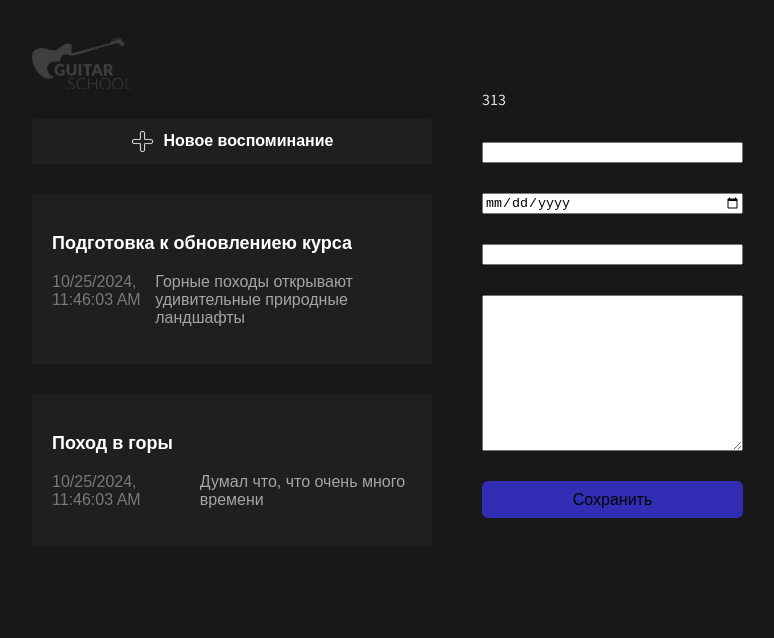
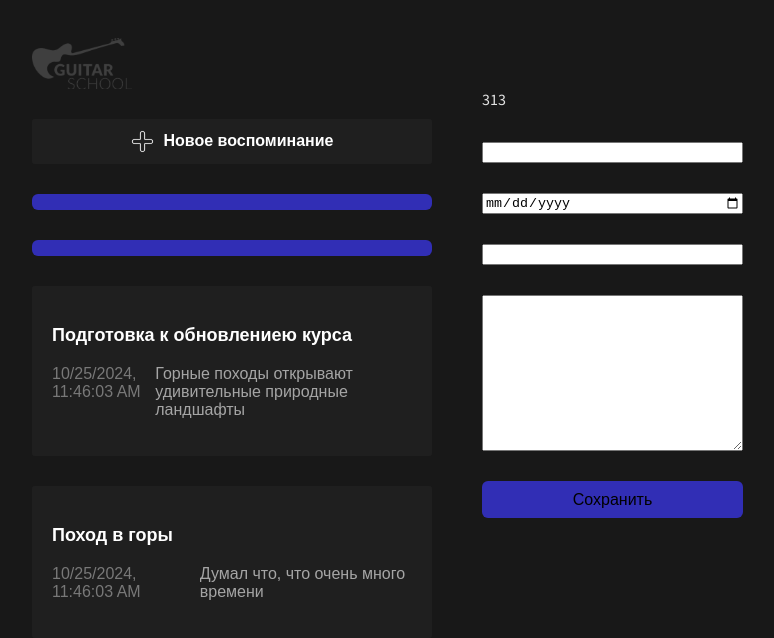
Before and after one commit to Alexander-Sab/Journal, a React (Vite) app: page / in a window 1280 px wide. Shown: the top 638 px of the page, without its empty margins (6-780 px from the left). Built offline with nearby package versions, Linux system fonts and the light colour scheme.

Commit message:
сообщение коммита

```diff
--- a/src/App.jsx
+++ b/src/App.jsx
@@ -9,6 +9,7 @@ import { Body } from './layouts/Body/Body.jsx';
 import { JournalForm } from './components/JournalForm/JournalForm.jsx';
 
 import './App.css';
+import { Button } from './components/Button/Button.jsx';
 
 function App() {
 	const data = [
@@ -30,6 +31,7 @@ function App() {
 				<Header />
 				<JournalAddButton />
 				<JournalList>
+					{[<Button>1</Button>, <Button>2</Button>]}
 					<CardButton>
 						<JournalItem
 							title={data[0].title}
```
